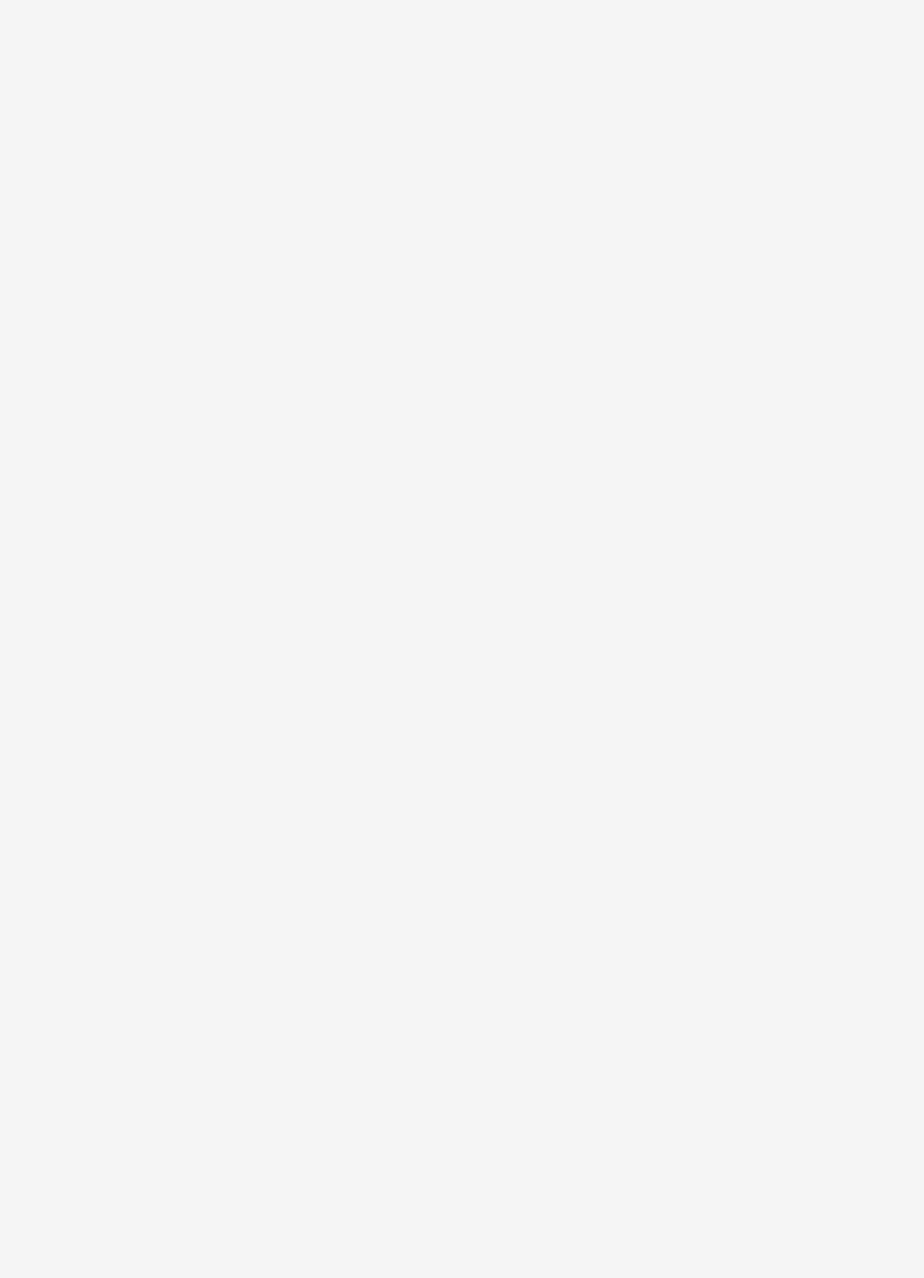
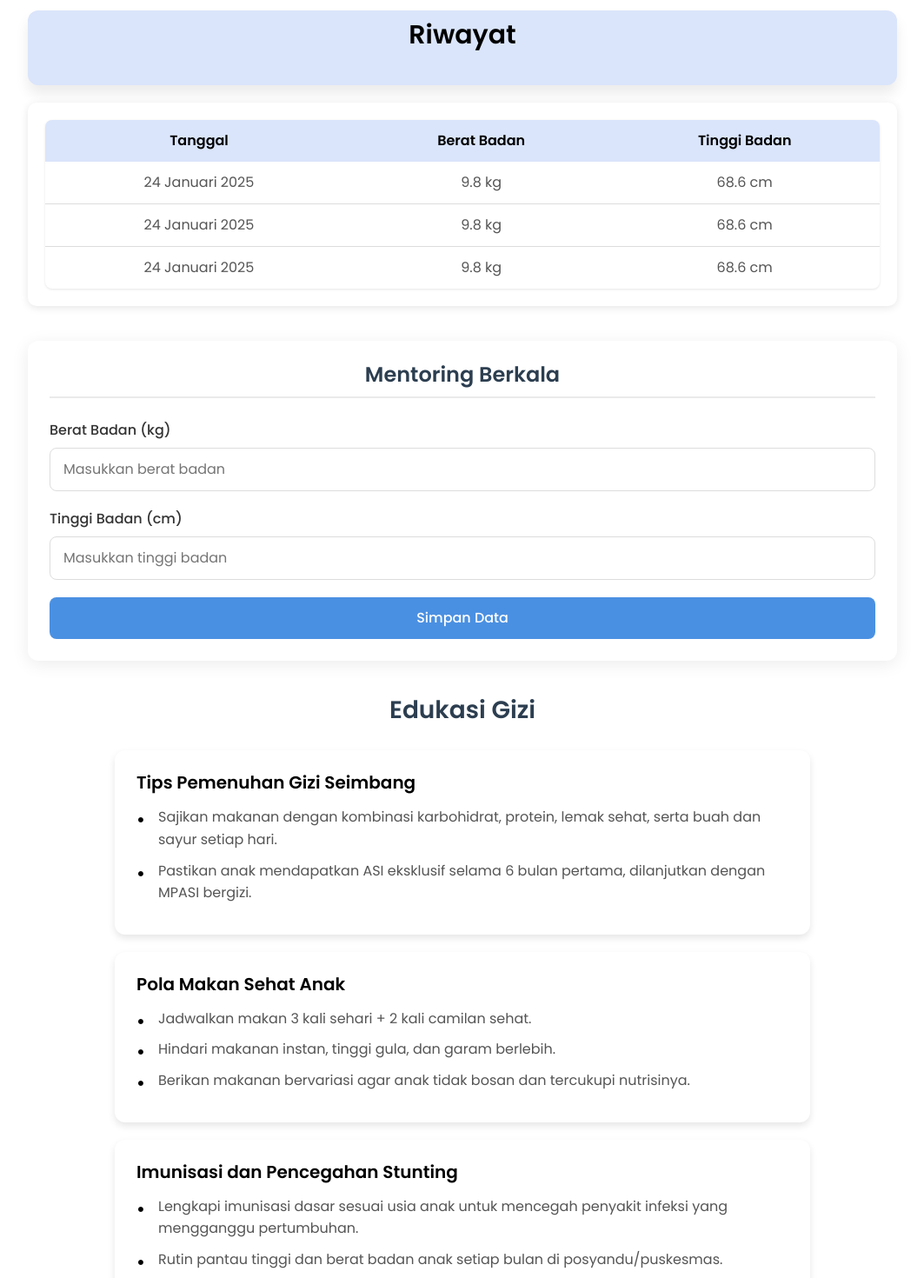
Before and after one commit to capstone-project-coding-camp/Frontend-capstone-project, a React (Vite) app: page /riwayat in a window 1280 px wide. Before the commit this address had no page. Shown: the part 120-1590 px from the top of the page at 87% size, without its empty margins (108-1171 px from the left). Before the commit the page ends 800 px from the top, so only its background shows below. Built offline with nearby package versions, Linux system fonts and the light colour scheme.

Commit message:
tambah riwayat

```diff
--- a/src/pages/BalitaForm.jsx
+++ b/src/pages/BalitaForm.jsx
@@ -14,8 +14,7 @@ export default function BalitaForm() {
 
       <div className="header-card">
         <div className="header-content">
-          <h1>Halaman Inputan Prediksi</h1>
-          <h1>Gizi</h1>
+          <h1>Halaman Inputan Prediksi Gizi</h1>
           <p className="description">
             Lorem ipsum dolor sit amet, consectetur adipiscing elit, sed do eiusmod tempor
             incididunt ut labore et Lorem Ipsum dolor sit amet, consectetur adipiscing elit, sed do
--- /dev/null
+++ b/src/pages/Riwayat.jsx
@@ -0,0 +1,147 @@
+import { useNavigate } from "react-router-dom";
+import Navbar from "./layouts/Navbar";
+import Footer from "./Layouts/Footer";
+import "../styles/riwayat.css";
+
+const RiwayatEdukasi = () => {
+  const historyData = [
+    { date: "24 Januari 2025", weight: "9.8 kg", height: "68.6 cm" },
+    { date: "24 Januari 2025", weight: "9.8 kg", height: "68.6 cm" },
+    { date: "24 Januari 2025", weight: "9.8 kg", height: "68.6 cm" },
+  ];
+
+  return (
+    <div className="page-container">
+      <Navbar hideAuthButton={true} />
+
+      <div className="content-wrapper">
+        <div className="header-card">
+          <h1 className="section-title">Riwayat</h1>
+        </div>
+
+        <div className="riwayat-container">
+          <table className="riwayat-table">
+            <thead>
+              <tr>
+                <th>Tanggal</th>
+                <th>Berat Badan</th>
+                <th>Tinggi Badan</th>
+              </tr>
+            </thead>
+            <tbody>
+              {historyData.map((item, index) => (
+                <tr key={index}>
+                  <td>{item.date}</td>
+                  <td>{item.weight}</td>
+                  <td>{item.height}</td>
+                </tr>
+              ))}
+            </tbody>
+          </table>
+        </div>
+
+        {/* Bagian Mentoring*/}
+        <div className="mentoring-form-container">
+          <h2 className="mentoring-title">Mentoring Berkala</h2>
+          <form className="mentoring-form">
+            <div className="form-group">
+              <label htmlFor="weight">Berat Badan (kg)</label>
+              <input
+                type="number"
+                id="weight"
+                className="form-input"
+                placeholder="Masukkan berat badan"
+                step="0.1"
+              />
+            </div>
+
+            <div className="form-group">
+              <label htmlFor="height">Tinggi Badan (cm)</label>
+              <input
+                type="number"
+                id="height"
+                className="form-input"
+                placeholder="Masukkan tinggi badan"
+              />
+            </div>
+
+            <button type="submit" className="submit-button">
+              Simpan Data
+            </button>
+          </form>
+        </div>
+
+        {/* Bagian Edukasi Gizi */}
+        <div className="edukasi-gizi-container">
+          <h1 className="edukasi-header">Edukasi Gizi</h1>
+
+          <div className="edukasi-grid">
+            <div className="edukasi-card">
+              <h2 className="section-title">Tips Pemenuhan Gizi Seimbang</h2>
+              <ul className="edukasi-list">
+                <li>
+                  Sajikan makanan dengan kombinasi karbohidrat, protein, lemak
+                  sehat, serta buah dan sayur setiap hari.
+                </li>
+                <li>
+                  Pastikan anak mendapatkan ASI eksklusif selama 6 bulan
+                  pertama, dilanjutkan dengan MPASI bergizi.
+                </li>
+              </ul>
+            </div>
+
+            <div className="edukasi-card">
+              <h2 className="section-title">Pola Makan Sehat Anak</h2>
+              <ul className="edukasi-list">
+                <li>Jadwalkan makan 3 kali sehari + 2 kali camilan sehat.</li>
+                <li>
+                  Hindari makanan instan, tinggi gula, dan garam berlebih.
+                </li>
+                <li>
+                  Berikan makanan bervariasi agar anak tidak bosan dan tercukupi
+                  nutrisinya.
+                </li>
+              </ul>
+            </div>
+
+            <div className="edukasi-card">
+              <h2 className="section-title">
+                Imunisasi dan Pencegahan Stunting
+              </h2>
+              <ul className="edukasi-list">
+                <li>
+                  Lengkapi imunisasi dasar sesuai usia anak untuk mencegah
+                  penyakit infeksi yang mengganggu pertumbuhan.
+                </li>
+                <li>
+                  Rutin pantau tinggi dan berat badan anak setiap bulan di
+                  posyandu/puskesmas.
+                </li>
+              </ul>
+            </div>
+
+            <div className="edukasi-card">
+              <h2 className="section-title">
+                Stimulasi dan Perhatian Orang Tua
+              </h2>
+              <ul className="edukasi-list">
+                <li>
+                  Ajak anak bermain, berbicara, dan membaca buku untuk
+                  merangsang tumbuh kembang otaknya.
+                </li>
+                <li>
+                  Berikan kasih sayang dan lingkungan yang aman bagi pertumbuhan
+                  emosional.
+                </li>
+              </ul>
+            </div>
+          </div>
+        </div>
+      </div>
+
+      <Footer />
+    </div>
+  );
+};
+
+export default RiwayatEdukasi;
--- a/src/routes/routes.jsx
+++ b/src/routes/routes.jsx
@@ -5,6 +5,7 @@ const LoginPage = lazy(() => import('../pages/auth/LoginPage'))
 const RegisterPage = lazy(() => import('../pages/auth/RegisterPage'))
 const HomePage = lazy(() => import('../pages/HomePage'))
 const BalitaForm = lazy(() => import('../pages/BalitaForm'))
+const Riwayat = lazy(() => import('../pages/Riwayat'))
 // const NewPage = lazy(() => import('../pages/NewPage'))
 
 const AuthWrapper = ({ children }) => {
@@ -27,5 +28,6 @@ export const routes = {
   '/login': () => <AuthWrapper><LoginPage /></AuthWrapper>,
   '/register': () => <AuthWrapper><RegisterPage /></AuthWrapper>,
   '/': () => <HomePage />,
-  '/balitaform': () => <BalitaForm />
+  '/balitaform': () => <BalitaForm />,
+  '/riwayat': () => <Riwayat />
 }
--- a/src/styles/BalitaForm.css
+++ b/src/styles/BalitaForm.css
@@ -36,7 +36,6 @@
   margin: 0 auto;
 }
 
-/* Form Card Styles */
 .form-card {
   max-width: 1000px;
   margin: 20px auto 40px;
@@ -134,7 +133,7 @@
 
 .form-actions {
   display: flex;
-  justify-content: flex-end; /* Align button to the right */
+  justify-content: flex-end;
   margin-top: 30px;
 }
 
@@ -142,20 +141,20 @@
   background-color: #2C6FC7;
   color: white;
   border: none;
-  padding: 12px 30px; /* Reduced padding for smaller size */
+  padding: 12px 30px;
   border-radius: 6px;
-  font-size: 16px; /* Smaller font size */
+  font-size: 16px;
   font-weight: 600;
   cursor: pointer;
   transition: all 0.3s;
-  width: auto; /* Remove full width */
-  min-width: 150px; /* Set minimum width */
+  width: auto;
+  min-width: 150px;
 }
 
 .submit-btn:hover {
   background-color: #2359a8;
   transform: translateY(-2px);
-  box-shadow: 0 2px 8px rgba(0, 0, 0, 0.1); /* More subtle shadow */
+  box-shadow: 0 2px 8px rgba(0, 0, 0, 0.1);
 }
 
 @media (max-width: 768px) {
--- /dev/null
+++ b/src/styles/riwayat.css
@@ -0,0 +1,228 @@
+.page-container {
+  display: flex;
+  flex-direction: column;
+  min-height: 100vh;
+  font-family: "Poppins", sans-serif;
+}
+
+.content-wrapper {
+  flex: 1;
+  padding: 20px;
+  background-color: #ffffff;
+}
+
+/* Riwayat */
+.header-card {
+  max-width: 1000px;
+  margin: 40px auto 20px;
+  padding: 10px;
+  background-color: #dae5fb;
+  border-radius: 12px;
+  box-shadow: 0 10px 15px rgba(0, 0, 0, 0.08);
+  text-align: center;
+}
+
+.section-title {
+  color: #000000;
+  margin-bottom: 30px;
+  font-size: 30px;
+  font-weight: bold;
+}
+
+.riwayat-container {
+  max-width: 1000px;
+  margin: 0 auto 40px;
+  padding: 20px;
+  background-color: #ffffff;
+  border-radius: 10px;
+  box-shadow: 0 2px 10px rgba(0, 0, 0, 0.1);
+}
+
+.riwayat-table {
+  width: 100%;
+  border-collapse: collapse;
+  background-color: white;
+  border-radius: 8px;
+  overflow: hidden;
+  box-shadow: 0 1px 3px rgba(0, 0, 0, 0.1);
+}
+
+.riwayat-table th {
+  background-color: #dae5fb;
+  color: rgb(0, 0, 0);
+  padding: 12px 15px;
+  text-align: center;
+}
+
+.riwayat-table td {
+  padding: 12px 15px;
+  border-bottom: 1px solid #ddd;
+  color: #555;
+  text-align: center;
+}
+
+.riwayat-table tr:last-child td {
+  border-bottom: none;
+}
+
+.riwayat-table tr:hover {
+  background-color: #f1f1f1;
+}
+
+/* Mentoring Form */
+.mentoring-form-container {
+  max-width: 1000px;
+  margin: 40px auto;
+  background-color: #ffffff;
+  padding: 25px;
+  border-radius: 12px;
+  box-shadow: 0 4px 20px rgba(0, 0, 0, 0.08);
+}
+
+.mentoring-title {
+  color: #2c3e50;
+  text-align: center;
+  font-weight: bold;
+  font-size: 24px;
+  margin-bottom: 25px;
+  padding-bottom: 10px;
+  border-bottom: 2px solid #eaeaea;
+}
+
+.mentoring-form {
+  display: flex;
+  flex-direction: column;
+  gap: 20px;
+}
+
+.form-group {
+  display: flex;
+  flex-direction: column;
+  gap: 8px;
+}
+
+.form-group label {
+  font-weight: 500;
+  color: #333;
+}
+
+.form-input,
+.form-textarea {
+  padding: 12px 15px;
+  border: 1px solid #ddd;
+  border-radius: 8px;
+  font-size: 16px;
+  transition: border-color 0.3s;
+}
+
+.form-input:focus,
+.form-textarea:focus {
+  outline: none;
+  border-color: #4a90e2;
+  box-shadow: 0 0 0 2px rgba(74, 144, 226, 0.2);
+}
+
+.form-textarea {
+  resize: vertical;
+  min-height: 100px;
+}
+
+.submit-button {
+  background-color: #4a90e2;
+  color: white;
+  border: none;
+  padding: 12px 20px;
+  border-radius: 8px;
+  font-size: 16px;
+  font-weight: 500;
+  cursor: pointer;
+  transition: background-color 0.3s;
+}
+
+.submit-button:hover {
+  background-color: #3a7bc8;
+}
+
+/* Edukasi Gizi */
+.edukasi-gizi-container {
+  max-width: 800px;
+  margin: 40px auto;
+  font-family: "Poppins", sans-serif;
+}
+
+.edukasi-header {
+  color: #2c3e50;
+  text-align: center;
+  font-weight: bold;
+  font-size: 28px;
+  margin-bottom: 30px;
+}
+
+.edukasi-grid {
+  display: grid;
+  grid-template-columns: 1fr;
+  gap: 20px;
+}
+
+.edukasi-card {
+  background-color: white;
+  border-radius: 12px;
+  padding: 25px;
+  box-shadow: 0 4px 8px rgba(0, 0, 0, 0.1);
+}
+
+.edukasi-card h2 {
+  color: #000000;
+  font-size: 20px;
+  margin-bottom: 15px;
+  font-weight: 600;
+}
+
+.edukasi-list {
+  list-style-type: none;
+  padding-left: 0;
+  margin-bottom: 0;
+}
+
+.edukasi-list li {
+  position: relative;
+  padding-left: 25px;
+  margin-bottom: 10px;
+  line-height: 1.6;
+  color: #555;
+}
+
+.edukasi-list li:before {
+  content: "•";
+  color: #000000;
+  font-size: 24px;
+  position: absolute;
+  left: 0;
+  top: -3px;
+}
+
+/* Responsive Styles */
+@media (max-width: 600px) {
+  .riwayat-table {
+    display: block;
+    overflow-x: auto;
+  }
+
+  .riwayat-container {
+    padding: 10px;
+  }
+
+  .header-card {
+    padding: 20px;
+    margin: 20px auto;
+  }
+
+  .section-title,
+  .edukasi-main-title {
+    font-size: 24px;
+  }
+
+  .edukasi-card {
+    padding: 15px;
+  }
+}
```
